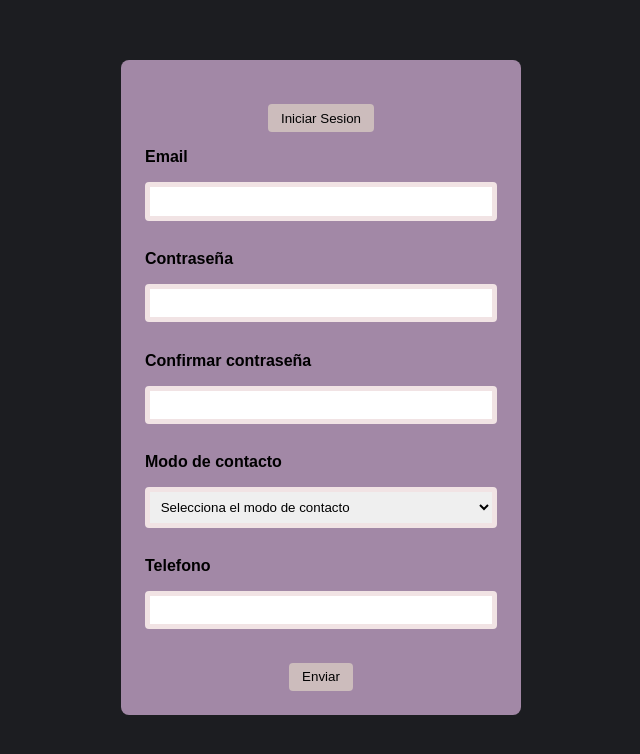
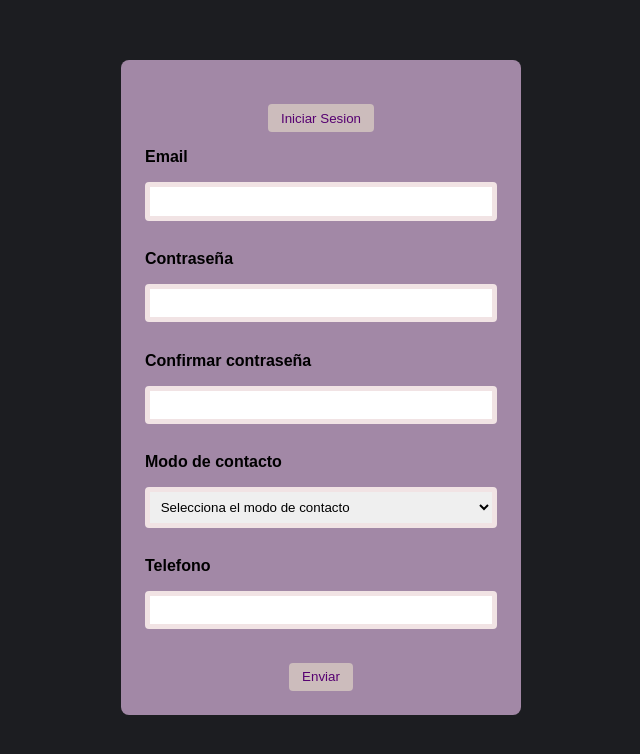
Before and after one commit to DenRodri/tareaform, a React (Create React App) app: page / in a window 1280 px wide. Shown: the top 754 px of the page, without its empty margins (319-959 px from the left). Built offline with nearby package versions, Linux system fonts and the light colour scheme.

Commit message:
New Button Color

```diff
--- a/src/App.css
+++ b/src/App.css
@@ -102,8 +102,8 @@ select {
 button {
   margin-top: 1.5em;
   padding: 0.5em 1em;
-  background-color: #CCBCBC;
-  color: black;
+    background-color: #CCBCBC;
+    color: rgb(86, 0, 113);
   border: none;
   border-radius: 4px;
   cursor: pointer;
```
